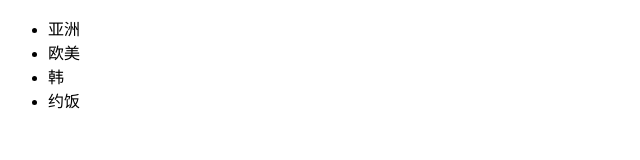
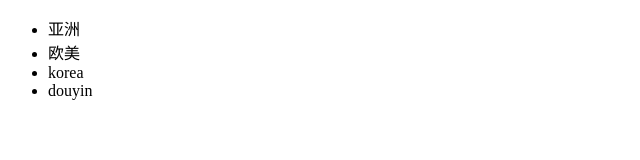
Before and after one commit to EstherYu7/MI_proj, a plain HTML site: page index.html in a window 1280 px wide. Shown: the full height of the page, 0-640 px from the left. Drawn offline with Linux system fonts and the light colour scheme.

Commit message:
短视频功能

```diff
--- a/index.html
+++ b/index.html
@@ -9,8 +9,8 @@
 <ul>
     <li>亚洲</li>
     <li>欧美</li>
-    <li>韩</li>
-    <li>约饭</li>
+    <li>korea</li>
+    <li>douyin</li>
 
 </ul>
 </body>
```
